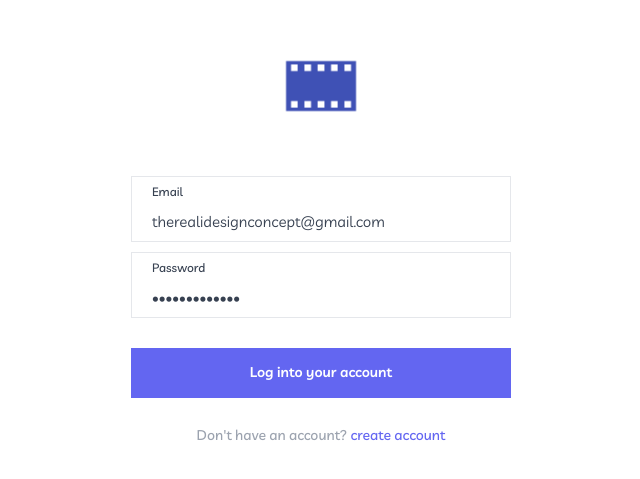
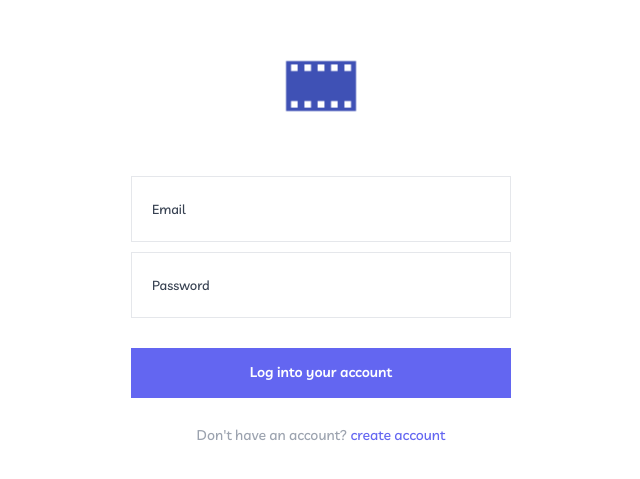
Before and after one commit to stackgik/gikeo, a React (Vite) app: page /login in a window 1280 px wide. Shown: the part 161-640 px from the top of the page, without its empty margins (319-959 px from the left). Built offline with nearby package versions, Linux system fonts and the light colour scheme; no server answers; a web font is replaced by a local one.

Commit message:
restore the password and login state back to empty strings

```diff
--- a/src/features/auth/LoginForm.tsx
+++ b/src/features/auth/LoginForm.tsx
@@ -5,8 +5,8 @@ import { Link } from "react-router-dom";
 
 const LoginForm = (): JSX.Element => {
   const [focusedField, setFocusedField] = useState<string | null>(null);
-  const [email, setEmail] = useState("therealidesignconcept@gmail.com");
-  const [password, setPassword] = useState("Adedoyin1994!");
+  const [email, setEmail] = useState("");
+  const [password, setPassword] = useState("");
   const { login, isLoggingIn } = useLogin();
 
   const handleFocus = (field: string) => setFocusedField(field);
```
